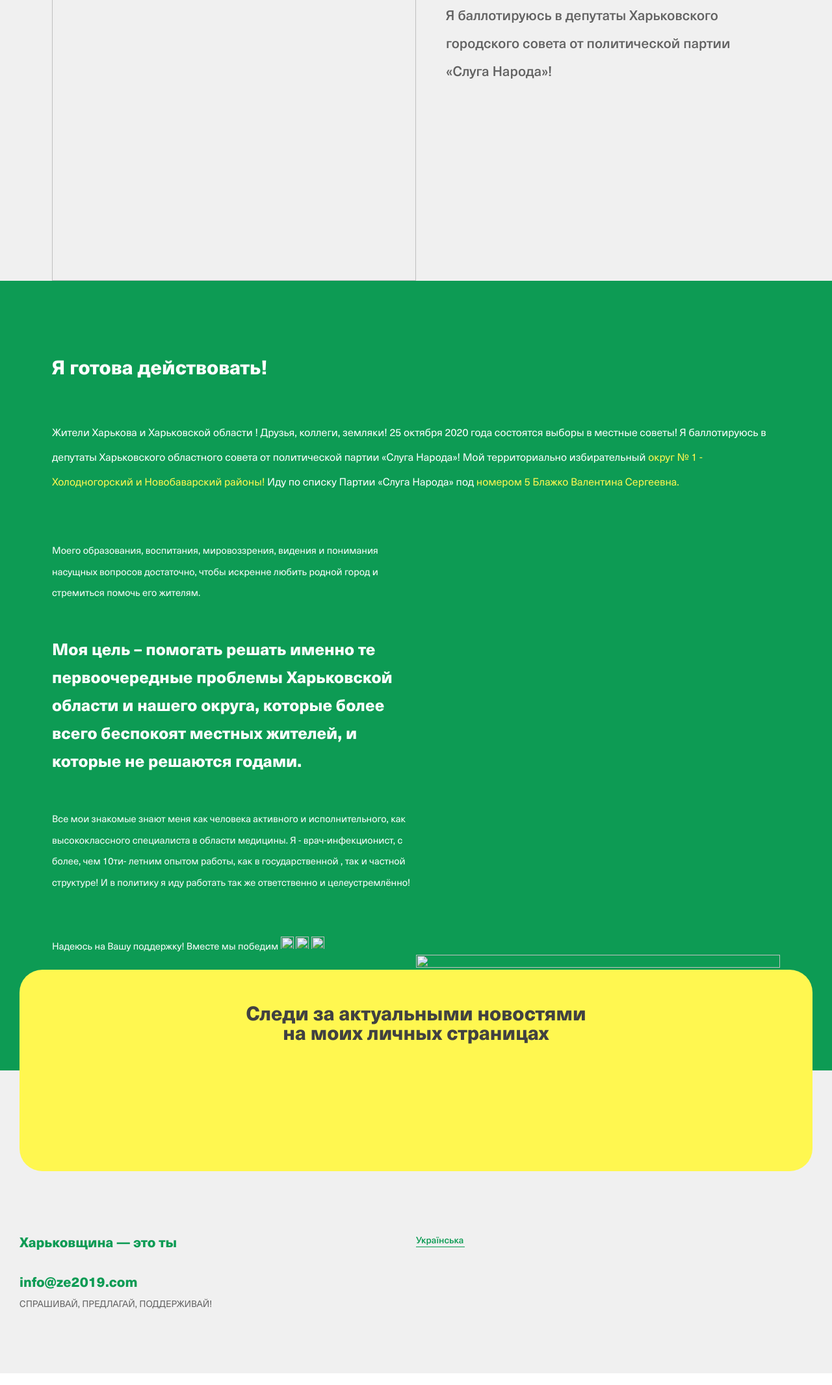
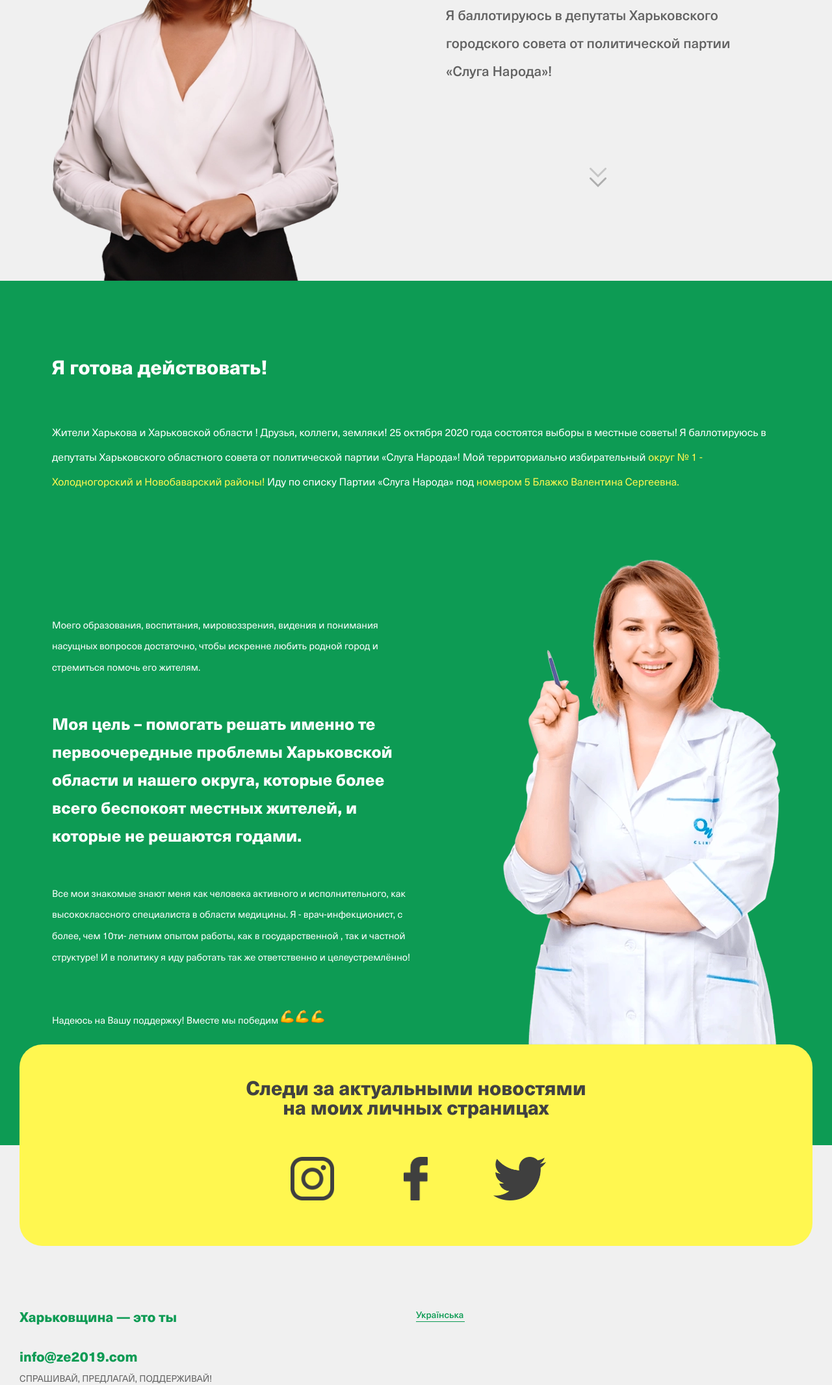
Before and after one commit to Rybasher/ze_team2, a plain HTML site: page index.html in a window 1280 px wide. Shown: the part 368-2499 px from the top of the page at 65% size. Drawn offline with nearby package versions, Linux system fonts and the light colour scheme.

Commit message:
another path change

```diff
--- a/index.html
+++ b/index.html
@@ -29,11 +29,11 @@
         <section class="section__main-banner section">
             <div class="container__main cnt__small">
                 <div class="image" data-aos="fade-up" data-aos-anchor-placement="top-bottom" data-aos-duration="1000">
-                    <img src="build/webp/girl.webp" class="girl1" alt="">
+                    <img src="webp/girl.webp" class="girl1" alt="">
                 </div>
                 <div class="info">
                     <div class="top" data-aos="fade-up" data-aos-anchor-placement="top-bottom" data-aos-duration="1000">
-                        <img src="build/img//block.png" alt="">
+                        <img src="img//block.png" alt="">
                     </div>
                     <div class="bot" data-aos="fade-up" data-aos-anchor-placement="top-bottom" data-aos-duration="1000">
                         <p>Я баллотируюсь в депутаты Харьковского городского совета от политической партии «Слуга
@@ -42,8 +42,8 @@
                     </div>
                     <div class="arrows" data-aos="fade-up" data-aos-anchor-placement="top-bottom"
                         data-aos-duration="1000">
-                        <img src="build/webp/arrow.webp" class="first" alt="">
-                        <img src="build/webp/arrow2.webp" class="second" alt="">
+                        <img src="webp/arrow.webp" class="first" alt="">
+                        <img src="webp/arrow2.webp" class="second" alt="">
                     </div>
                 </div>
             </div>
@@ -83,20 +83,20 @@
                             и частной структуре! И в политику я иду работать так же ответственно и целеустремлённо!</p>
                         <p data-aos="fade-up" data-aos-anchor-placement="top-bottom" data-aos-duration="1200">Надеюсь на
                             Вашу поддержку! Вместе
-                            мы победим <img src="build/webp/biceps.webp" alt="">
+                            мы победим <img src="webp/biceps.webp" alt="">
 
 
 
-                            <img src="build/webp/biceps.webp" alt="">
+                            <img src="webp/biceps.webp" alt="">
 
-                            <img src="build/webp/biceps.webp" alt="">
+                            <img src="webp/biceps.webp" alt="">
 
 
                         </p>
                     </div>
                     <div class="body__image" data-aos="zoom-in" data-aos-easing="ease-out-cubic"
                         data-aos-duration="1200">
-                        <img src="build/webp/girl2.webp" alt="">
+                        <img src="webp/girl2.webp" alt="">
                         </picture>
                     </div>
 
@@ -115,13 +115,13 @@
                         </div>
                         <div class="social__icons">
                             <div class="icons__item">
-                                <img src="build/webp/icons/inst.webp" alt="">
+                                <img src="webp/icons/inst.webp" alt="">
                             </div>
                             <div class="icons__item face">
-                                <img src="build/webp/icons/face.webp" alt="">
+                                <img src="webp/icons/face.webp" alt="">
                             </div>
                             <div class="icons__item">
-                                <img src="build/webp/icons/twitter.webp" alt="">
+                                <img src="webp/icons/twitter.webp" alt="">
                             </div>
                         </div>
                     </div>
@@ -165,7 +165,7 @@
     <script>
         AOS.init();
     </script>
-    <script src="build/js/script.js"></script>
+    <script src="js/script.js"></script>
     <script>
 
     </script>
```
